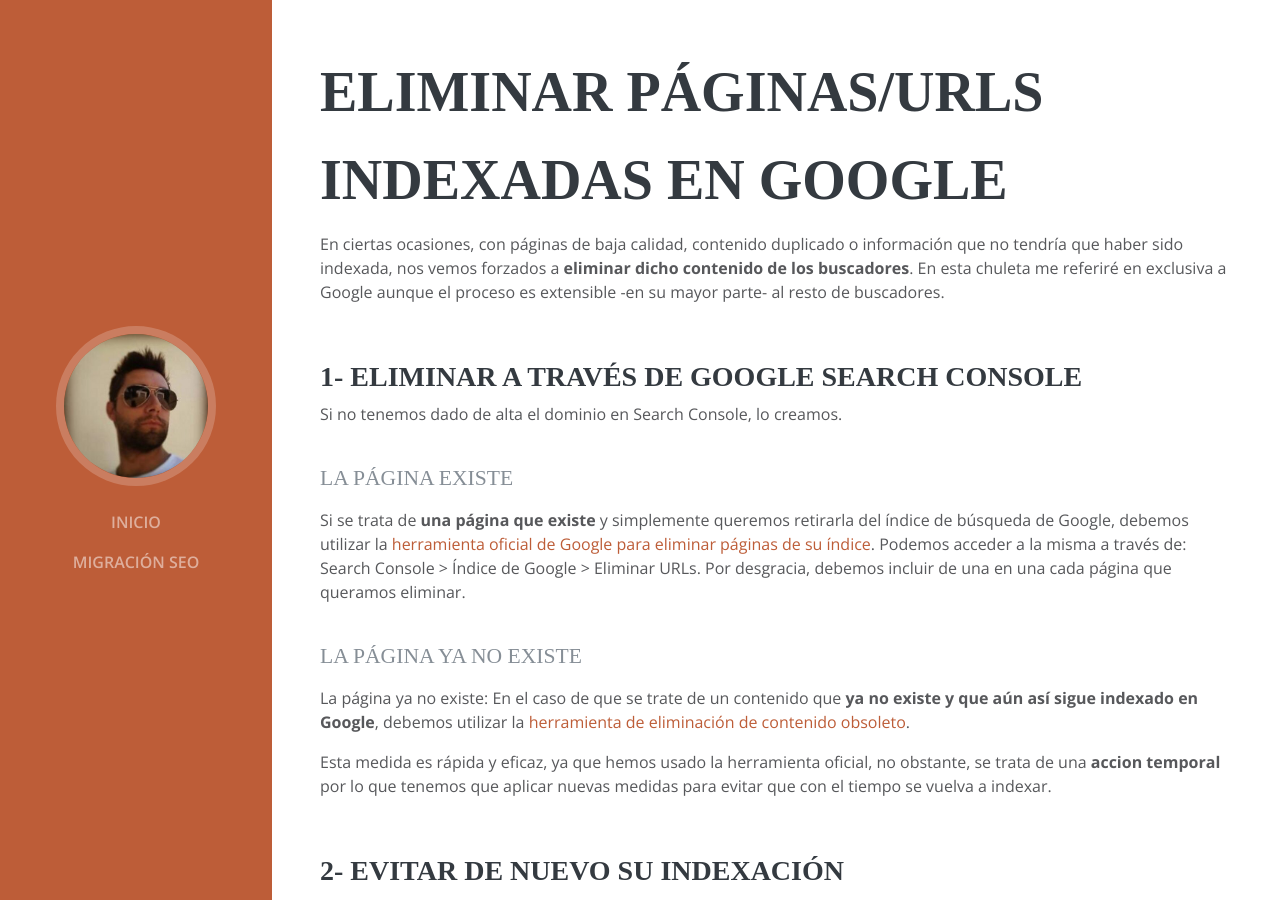
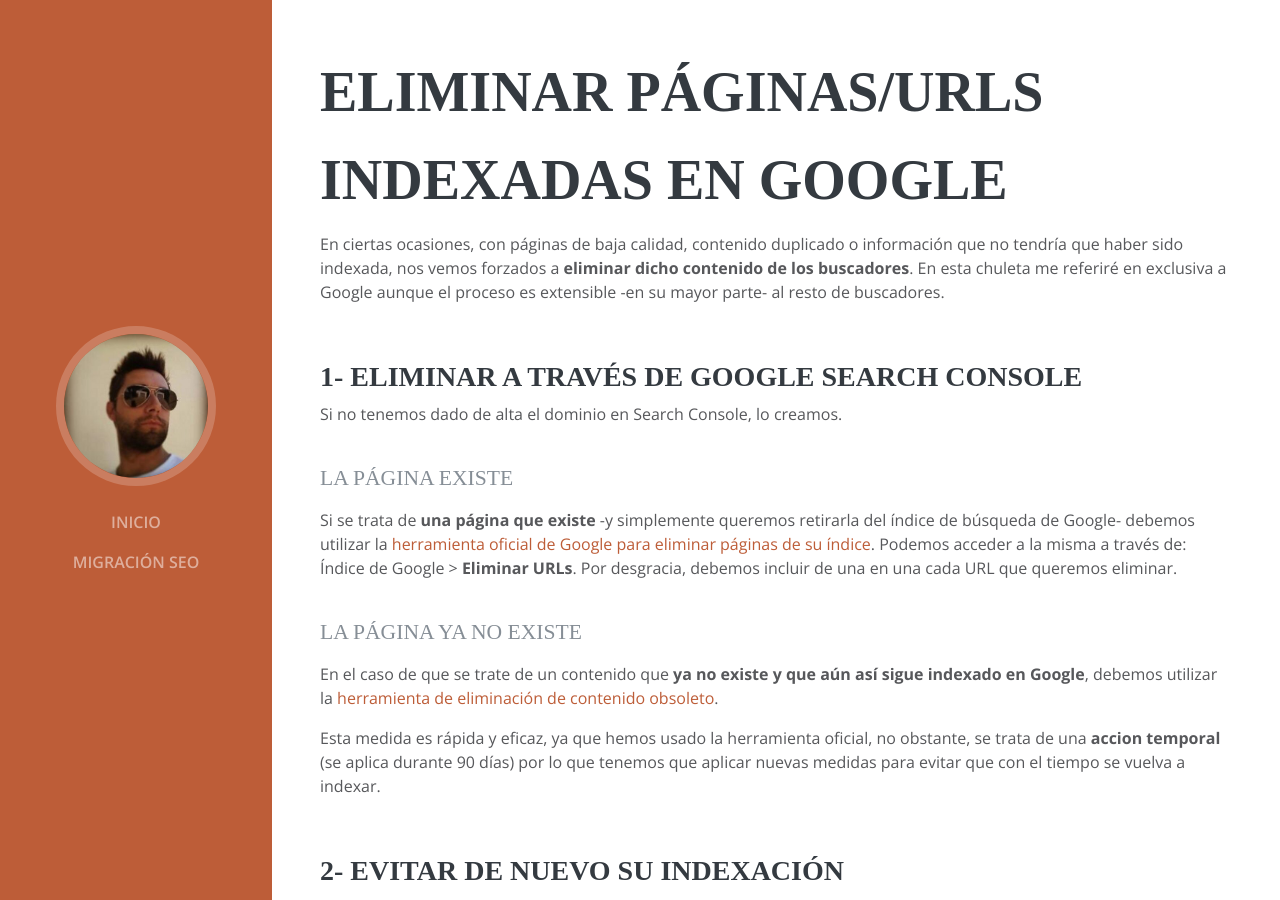
Before and after one commit to Emirodgar/w-chuleta-seo, a Jekyll site: the page built from eliminar-pagina-google.md, in a window 1280 px wide and 900 px high. Built offline with Jekyll 4.4.1, drawn with Linux system fonts in a browser that asks for light colours; some web fonts are replaced; our own code applies the rules of GitHub Pages for plain Markdown files.

Commit message:
Update eliminar-pagina-google.md

```diff
--- a/eliminar-pagina-google.md
+++ b/eliminar-pagina-google.md
@@ -17,13 +17,13 @@
 
 ### La página existe
 
-Si se trata de **una página que existe** y simplemente queremos retirarla del índice de búsqueda de Google, debemos utilizar la [herramienta oficial de Google para eliminar páginas de su índice](https://www.google.com/webmasters/tools/url-removal). Podemos acceder a la misma a través de: Search Console > Índice de Google > Eliminar URLs. Por desgracia, debemos incluir de una en una cada página que queramos eliminar.
+Si se trata de **una página que existe** -y simplemente queremos retirarla del índice de búsqueda de Google- debemos utilizar la [herramienta oficial de Google para eliminar páginas de su índice](https://www.google.com/webmasters/tools/url-removal). Podemos acceder a la misma a través de: Índice de Google > **Eliminar URLs**. Por desgracia, debemos incluir de una en una cada URL que queremos eliminar.
 
 ### La página ya no existe
 
-La página ya no existe: En el caso de que se trate de un contenido que **ya no existe y que aún así sigue indexado en Google**, debemos utilizar la [herramienta de eliminación de contenido obsoleto](https://www.google.com/webmasters/tools/removals).
+En el caso de que se trate de un contenido que **ya no existe y que aún así sigue indexado en Google**, debemos utilizar la [herramienta de eliminación de contenido obsoleto](https://www.google.com/webmasters/tools/removals).
 
-Esta medida es rápida y eficaz, ya que hemos usado la herramienta oficial, no obstante, se trata de una **accion temporal** por lo que tenemos que aplicar nuevas medidas para evitar que con el tiempo se vuelva a indexar.
+Esta medida es rápida y eficaz, ya que hemos usado la herramienta oficial, no obstante, se trata de una **accion temporal** (se aplica durante 90 días) por lo que tenemos que aplicar nuevas medidas para evitar que con el tiempo se vuelva a indexar.
 
 ## 2- Evitar de nuevo su indexación
 
```
